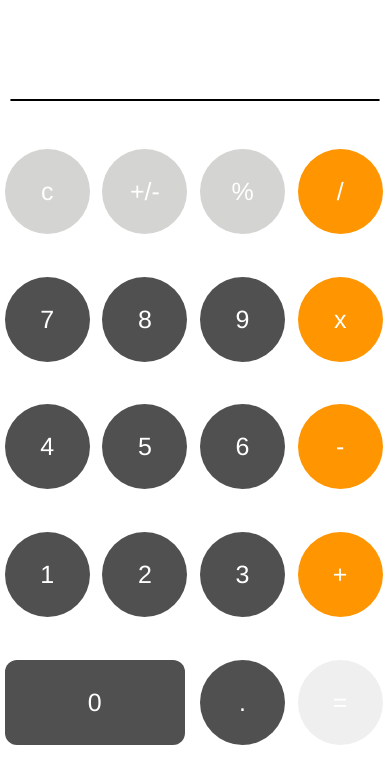
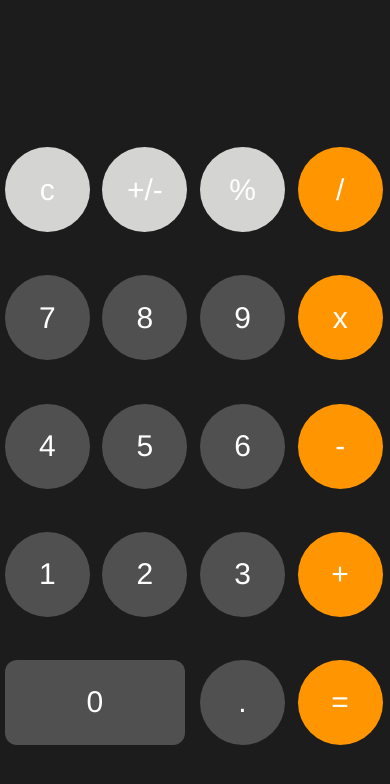
Before and after one commit to jeromekithinji/calculator, a plain HTML site: page index.html in a window 390 px wide. Drawn offline with Linux system fonts and the light colour scheme.

Commit message:
Improved the look of the mobile version

```diff
--- a/main.scss
+++ b/main.scss
@@ -22,8 +22,8 @@ body {
     /* grid-column: 25vw 25vw 25vw 25vw;
     grid-row: 25vw 25vw 25vw 25vw 25vw 25vw; */
     grid-gap: 10px;
-    // background-color: #1C1C1C;
-    background-color: white;
+    background-color: #1C1C1C;
+    // background-color: white;
     padding: 5rem;
 }
 
@@ -43,6 +43,10 @@ button:active {
     background-color: #FF9500;
 }
 
+.equals__keypad {
+    background-color: #FF9500;
+}
+
 .grey {
     background-color: #D4D4D2;
 }
@@ -56,12 +60,12 @@ button:active {
 .display__text {
     /* background-color: black; */
     grid-area: 1 / 1 / 2 / 5;
-    border: 0.5px solid black;
+    // border: 0.5px solid black;
     border-radius: 5px;
     padding: 0px 5px 0px 5px;
     font-size: 30px;
     text-align: right;
-    color: pink;
+    color: white;
     width: 95vw;
     // height: 30px;
     margin: 0 5px 5px 5px;
@@ -247,13 +251,13 @@ button:active {
     }
 
     .display__text {
-        font-size: 70px;
+        font-size: 100px;
     }
 
     button {
         padding: 10px;
         border: none;
-        font-size: 25px;
+        font-size: 30px;
         height: 85px;
         width: 85px;
         border-radius: 50%;
```
Also changed, not shown: main.css.
